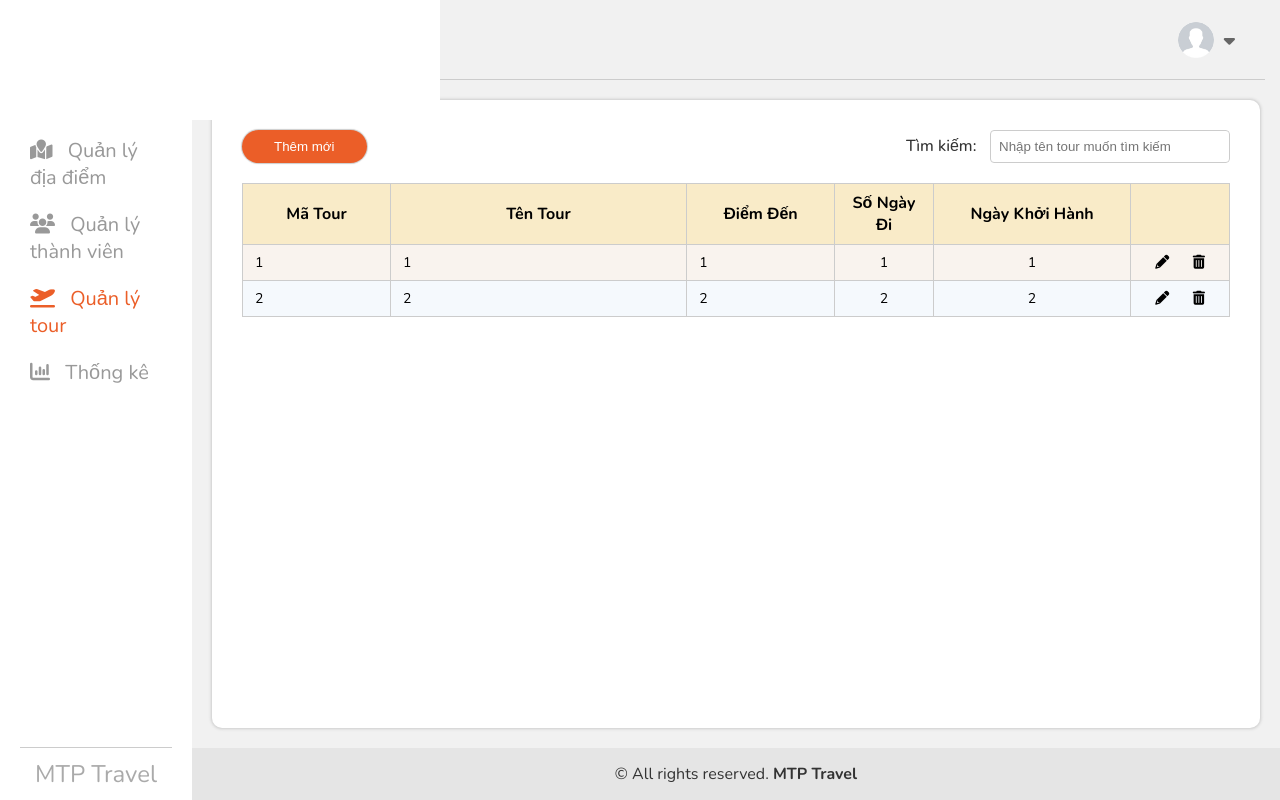
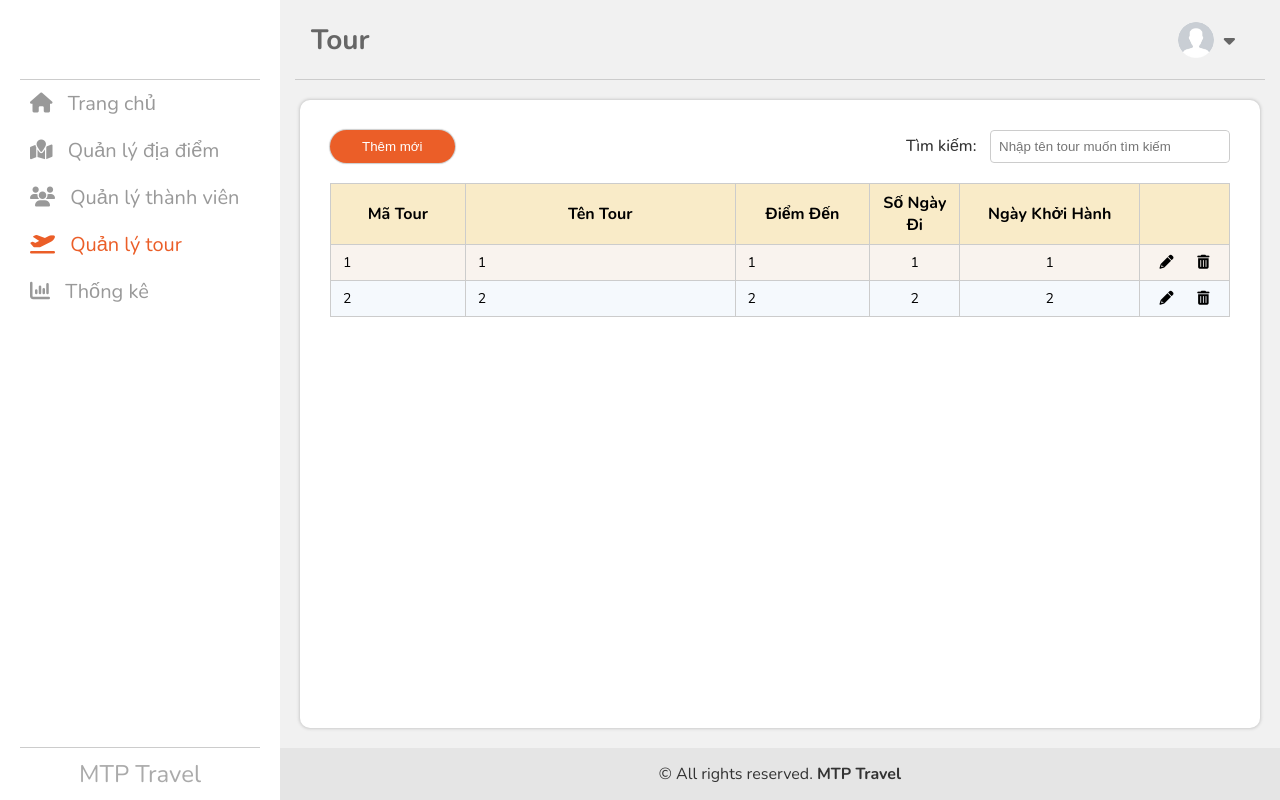
Before and after one commit to lihongfu25/BTL, a PHP site: page /html/tour-manager.html in a window 1280 px wide. Run offline with PHP 8.4, Linux system fonts and the light colour scheme; some libraries are stand-ins or nearby versions.

Commit message:
[FEAT]: Update

```diff
--- a/assets/css/tourManager.css
+++ b/assets/css/tourManager.css
@@ -2,7 +2,8 @@
     background-color: #fff;
     padding: 0 20px;
     width: 15%;
-    height: 100vh;
+    min-width: 280px;
+    min-height: 100vh;
     display: flex;
     flex-direction: column;
 }
@@ -41,7 +42,6 @@
 /* content */
 .content {
     width: 85%;
-    /* padding: 0 10px; */
     display: flex;
     flex-direction: column;
 }
@@ -220,13 +220,89 @@
 	font-size: 16px;
 }
 /* data form */
+.form-container {
+    position: fixed;
+    top: 0;
+    left: 0;
+    right: 0;
+    bottom: 0;
+    background-color: rgba(0, 0, 0, 0.6);
+    display: none;
+}
 .form {
-    width: 440px;
+    padding: 40px;
+    background-color: #fff;
+    width: 400px;
+    margin: 100px auto;
+    border-radius: 8px;
+}
+.form-heading {
+    margin-bottom: 20px;
+    color: var(--orange-color);
+}
+.form-group {
     display: flex;
     flex-direction: column;
-    align-items: center;
-    padding: 60px 50px;
-    border-bottom-left-radius: 4px;
+    margin-bottom: 10px;
+}
+.form-label {
+    margin-bottom: 5px;
+}
+.form-input {
+    padding: 4px 8px;
+}
+.form-btn {
+    width: 100%;
+    margin-top: 30px;
+}
+.form-btn button {
+    padding: 8px 36px;
+    border-radius: 16px;
+    min-width: 100px;
+    box-shadow: 0 0 3px 1px #ddd;
+}
+.btn-submit {
+    margin-right: 20px;
+    background-color: var(--orange-color);
+    color: #fff;
+}
+.btn-cancel:hover {
+    background-color: var(--orange-color);
+    color: #fff;
+}
+.form-delete {
+    position: absolute;
+    top: 30%;
+    left: 50%;
+    transform: translate(-50%, -50%);
     background-color: #fff;
-    position: absolute;
+    width: 360px;
+    padding: 40px;
+    border-radius: 10px;
+    box-shadow: 0 0 5px 2px #ccc;
+    display: none;
 }
+.form-delete__message {
+
+}
+.form-delete__btn {
+    width: 100%;
+    margin-top: 16px;
+}
+.form-delete__btn button {
+    padding: 4px 20px;
+    border-radius: 16px;
+    min-width: 80px;
+    box-shadow: 0 0 3px 1px #ddd;
+}
+.form-delete__btn--yes {
+    margin-right: 20px;
+}
+.form-delete__btn--yes:hover {
+    background-color: var(--orange-color);
+    color: #fff;
+}
+.form-delete__btn--no {
+    background-color: var(--orange-color);
+    color: #fff;
+}
--- a/assets/js/index.js
+++ b/assets/js/index.js
@@ -1,4 +1,8 @@
+import Header from './header.js';
+import TourPlace from './tourPlace.js';
 
+Header()
+TourPlace()
 document.querySelector('.tour-square__place--details--btn').onclick = function() {
     window.location.assign('place.html')
 }
--- /dev/null
+++ b/assets/js/search.js
@@ -0,0 +1,5 @@
+import Header  from "./header.js";
+import TourPlace from "./tourPlace.js";
+
+Header()
+TourPlace()
--- a/assets/js/tourPlace.js
+++ b/assets/js/tourPlace.js
@@ -1,3 +1,4 @@
+function TourPlace() {
     let tourRectangleNames = document.querySelectorAll('.tour-rectangle__place--name')
 
     tourRectangleNames.forEach(tourRectangleName => {
@@ -13,3 +14,6 @@
     let tourSquareImgs = document.querySelectorAll('.tour-square__place--img')
 
     tourSquareImgs.forEach(tourSquareImg => tourSquareImg.style.height = tourSquareImg.clientWidth + 'px')
+}
+
+export default TourPlace;
--- a/html/index.html
+++ b/html/index.html
@@ -759,8 +759,6 @@
         </div>
     </footer>
     <p class="copyright-text">&copy; All rights reserved. <strong>MTP Travel</strong></p>
-    <script src="../assets/js/header.js"></script>
-    <script src="../assets/js/index.js"></script>
-    <script src="../assets/js/tourPlace.js"></script>
+    <script type="module" src="../assets/js/index.js"></script>
 </body>
 </html>
--- a/html/search.html
+++ b/html/search.html
@@ -437,8 +437,6 @@
         </div>
     </footer>
     <p class="copyright-text">&copy; All rights reserved. <strong>MTP Travel</strong></p>
-    <script src="../assets/js/header.js"></script>
-    <script src="../assets/js/search.js"></script>
-    <script src="../assets/js/tourPlace.js"></script>
+    <script type="module" src="../assets/js/search.js"></script>
 </body>
 </html>
--- a/html/tour-manager.html
+++ b/html/tour-manager.html
@@ -107,7 +107,7 @@
                         </tr>
                     </thead>
                     <tbody>
-                        <tr class="odd">
+                        <tr class="odd table-row">
                             <td>1</td>
                             <td>1</td>
                             <td>1</td>
@@ -118,7 +118,7 @@
                                 <i class="fa-solid fa-trash-can delete-btn"></i>
                             </td>
                         </tr>
-                        <tr class="even">
+                        <tr class="even table-row">
                             <td>2</td>
                             <td>2</td>
                             <td>2</td>
@@ -134,31 +134,57 @@
             </div>
             <p class="copyright-text">&copy; All rights reserved. <strong>MTP Travel</strong></p>
         </div>
-        <form action="" class="form" method="post">
 
-            <div class="form-group">
-                <label for="" class="form-label"></label>
+        <div class="form-container">
+            <form action="" class="form" method="post">
+
+                <h2 class="form-heading text-center">Nhập thông tin mới</h2>
+
+                <div class="form-group">
+                    <label for="tour-name" class="form-label">Tên tour:</label>
+                    <input id="tour-name" class="form-input" placeholder="Tên tour"></input>
+                    <span class="form-message"></span>
+                </div>
+
+                <div class="form-group">
+                    <label for="destination" class="form-label">Điểm đến</label>
+                    <select name="destination" id="destination" class="form-input">
+                        <option value="default" class="form-option">Điểm đến</option>
+                        <option value="Hải Dương" class="form-option">Hải Dương</option>
+                        <option value="Vĩnh Phúc" class="form-option">Vĩnh Phúc</option>
+                        <option value="Nghệ An" class="form-option">Nghệ An</option>
+                    </select>
+                    <span class="form-message"></span>
+                </div>
+
+                <div class="form-group">
+                    <label for="days" class="form-label">Số ngày:</label>
+                    <input id="days" class="form-input" placeholder="Số ngày"></input>
+                    <span class="form-message"></span>
+                </div>
+
+                <div class="form-group">
+                    <label for="start-day" class="form-label">Ngày khởi hành:</label>
+                    <input id="start-day" type="datetime-local" class="form-input" placeholder="Ngày khởi hành"></input>
+                    <span class="form-message"></span>
+                </div>
+
+                <div class="form-btn text-center">
+                    <button class="btn-submit"></button>
+                    <button type="button" class="btn-cancel">Hủy</button>
+                </div>
+
+            </form>
+        </div>
+
+        <form class="form-delete text-center">
+            <p class="form-delete__message">Hành động này không thể hoàn tác. Bạn có chắc muốn tiếp tục ?</p>
+            <div class="form-delete__btn">
+                <button type="submit" class="form-delete__btn--yes">Có</button>
+                <button type="button" class="form-delete__btn--no">Không</button>
             </div>
-
-        </form>
+        </div>
     </div>
-
-    <script>
-        document.querySelector('.content__user').onclick = function() {
-            let menuUser = document.querySelector('.content__user--menu')
-            let caretUp = document.querySelector('.content__user--up')
-            let caretDown = document.querySelector('.content__user--down')
-
-            menuUser.classList.toggle('active')
-            if (menuUser.classList.contains('active')) {
-                caretDown.style.display = 'none'
-                caretUp.style.display = 'inline-block'
-            }
-            else {
-                caretDown.style.display = 'inline-block'
-                caretUp.style.display = 'none'
-            }
-        }
-    </script>
+    <script type="module" src="../assets/js/tour-manager.js"></script>
 </body>
 </html>
```
Also changed, not shown: assets/js/header.js (+8 -5 lines), assets/js/tour-manager.js (added, +59 -0 lines). Lines whose indentation alone changed are shown as unchanged.
